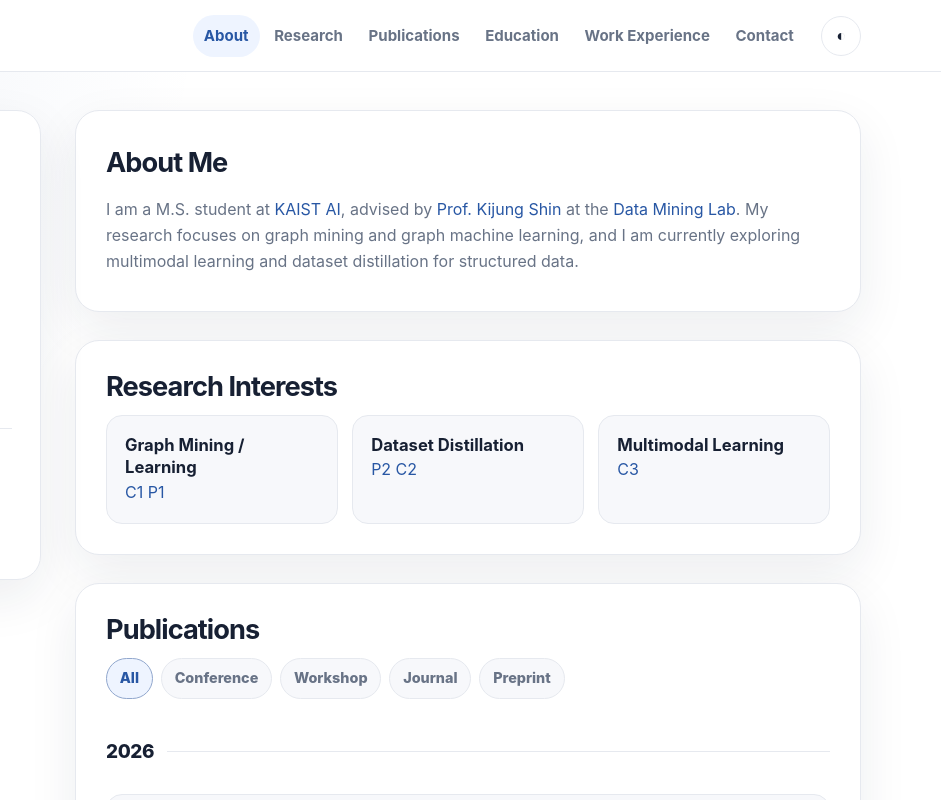
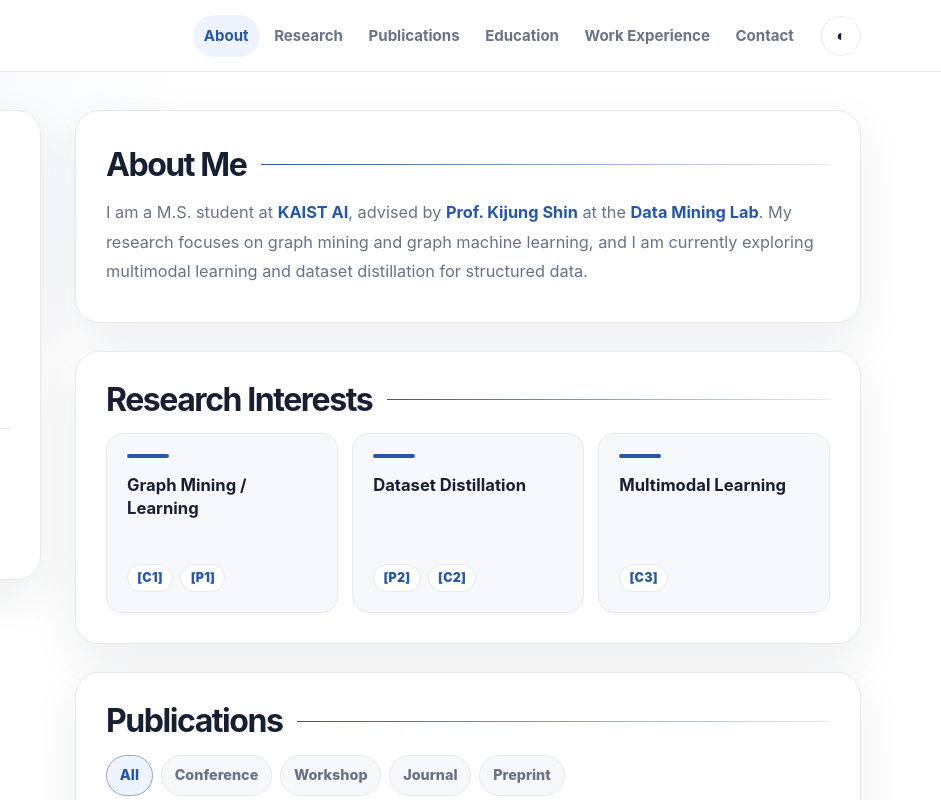
Before and after one commit to thisis05/thisis05.github.io, a plain HTML site: page index.html in a window 1280 px wide. Shown: the top 800 px of the page, 339-1280 px from the left. Drawn offline with Linux system fonts and the light colour scheme.

Commit message:
Update style.css

```diff
--- a/style.css
+++ b/style.css
@@ -96,6 +96,8 @@ code {
   transform: translateY(0);
 }
 
+/* Header */
+
 .site-header {
   position: sticky;
   top: 0;
@@ -176,12 +178,20 @@ code {
   background: var(--text);
 }
 
+/* Layout */
+
 .page-layout {
   display: grid;
   grid-template-columns: 300px minmax(0, 1fr);
   gap: 34px;
   padding: 38px 0 64px;
 }
+
+.content {
+  min-width: 0;
+}
+
+/* Profile */
 
 .profile-card {
   position: sticky;
@@ -278,29 +288,6 @@ code {
   font-weight: 750;
 }
 
-.icon-links {
-  gap: 0.6rem;
-}
-
-.icon-link {
-  width: 40px;
-  height: 40px;
-  min-height: 40px;
-  padding: 0;
-  border-radius: 50%;
-}
-
-.icon-link svg {
-  width: 20px;
-  height: 20px;
-  fill: currentColor;
-}
-
-.icon-link:hover,
-.icon-link:focus-visible {
-  transform: translateY(-1px);
-}
-
 .profile-link-button {
   font: inherit;
   cursor: pointer;
@@ -316,6 +303,30 @@ code {
   background: var(--accent-soft);
   color: var(--accent);
   text-decoration: none;
+}
+
+.icon-links {
+  gap: 0.6rem;
+}
+
+.icon-link {
+  width: 40px;
+  height: 40px;
+  min-height: 40px;
+  padding: 0;
+  border-radius: 50%;
+  transition: transform 0.18s ease, background 0.18s ease, color 0.18s ease;
+}
+
+.icon-link svg {
+  width: 20px;
+  height: 20px;
+  fill: currentColor;
+}
+
+.icon-link:hover,
+.icon-link:focus-visible {
+  transform: translateY(-1px);
 }
 
 .quick-tags {
@@ -335,9 +346,7 @@ code {
   font-weight: 800;
 }
 
-.content {
-  min-width: 0;
-}
+/* Sections */
 
 .section {
   margin-bottom: 28px;
@@ -351,15 +360,6 @@ code {
 .hero-section {
   padding-top: 36px;
   padding-bottom: 36px;
-}
-
-.eyebrow {
-  margin: 0 0 0.45rem;
-  color: var(--accent);
-  font-size: 0.78rem;
-  font-weight: 900;
-  letter-spacing: 0.12em;
-  text-transform: uppercase;
 }
 
 .section h2 {
@@ -402,23 +402,129 @@ code {
   text-align: right;
 }
 
+/* About */
+
+.about-heading {
+  display: flex;
+  align-items: center;
+  gap: 0.9rem;
+  margin-bottom: 1rem;
+}
+
+.about-heading h2 {
+  margin: 0;
+  font-size: 2rem;
+  line-height: 1.1;
+  letter-spacing: -0.045em;
+}
+
+.about-heading::after {
+  content: "";
+  flex: 1;
+  height: 1px;
+  background: linear-gradient(
+    to right,
+    var(--accent),
+    color-mix(in srgb, var(--accent) 12%, transparent)
+  );
+}
+
+.about-lead {
+  margin: 0;
+  color: var(--muted);
+  font-size: 1.02rem;
+  line-height: 1.8;
+}
+
+.about-lead a {
+  font-weight: 750;
+}
+
+/* Research interests */
+
 .interest-grid {
   display: grid;
-  grid-template-columns: repeat(3, 1fr);
+  grid-template-columns: repeat(3, minmax(0, 1fr));
   gap: 0.9rem;
 }
 
-.interest-grid article {
-  padding: 18px;
+.interest-card {
+  position: relative;
+  display: flex;
+  flex-direction: column;
+  min-height: 180px;
+  padding: 20px;
   border: 1px solid var(--line);
   border-radius: var(--radius-md);
   background: var(--bg-soft);
 }
 
-.interest-grid p {
-  margin-bottom: 0;
+.interest-card::before {
+  content: "";
+  width: 42px;
+  height: 4px;
+  margin-bottom: 1rem;
+  border-radius: var(--radius-sm);
+  background: var(--accent);
+}
+
+.interest-head {
+  display: flex;
+  align-items: flex-start;
+  justify-content: space-between;
+  gap: 0.75rem;
+}
+
+.interest-head h3 {
+  margin: 0;
+  font-size: 1.04rem;
+  line-height: 1.35;
+}
+
+.interest-card p {
+  margin: 0.65rem 0 1rem;
+  color: var(--muted);
   font-size: 0.94rem;
 }
+
+.paper-refs {
+  display: flex;
+  flex-wrap: wrap;
+  gap: 0.45rem;
+  margin-top: auto;
+}
+
+.paper-ref {
+  display: inline-flex;
+  align-items: center;
+  min-height: 28px;
+  padding: 0.18rem 0.58rem;
+  border: 1px solid var(--line);
+  border-radius: var(--radius-sm);
+  background: var(--card);
+  color: var(--accent);
+  font-size: 0.78rem;
+  font-weight: 900;
+  letter-spacing: 0.02em;
+}
+
+.paper-ref::before {
+  content: "[";
+}
+
+.paper-ref::after {
+  content: "]";
+}
+
+.paper-ref:hover,
+.paper-ref:focus-visible {
+  border-color: color-mix(in srgb, var(--accent) 45%, var(--line));
+  background: var(--accent-soft);
+  color: var(--accent);
+  text-decoration: none;
+}
+
+/* Publications */
 
 .pub-toolbar {
   display: flex;
@@ -544,6 +650,8 @@ code {
   margin-top: 0.85rem;
 }
 
+/* Timeline */
+
 .timeline {
   display: grid;
   gap: 0.9rem;
@@ -572,16 +680,7 @@ code {
   margin: 0.3rem 0 0;
 }
 
-.simple-list {
-  margin: 0;
-  padding-left: 1.1rem;
-  color: var(--muted);
-}
-
-.simple-list span {
-  color: var(--accent);
-  font-weight: 900;
-}
+/* Footer */
 
 .footer {
   display: flex;
@@ -592,6 +691,8 @@ code {
   color: var(--subtle);
   font-size: 0.9rem;
 }
+
+/* Print */
 
 @media print {
   :root {
@@ -670,7 +771,8 @@ code {
     page-break-inside: avoid;
   }
 
-  .pub-card {
+  .pub-card,
+  .interest-card {
     page-break-inside: avoid;
     border: 1px solid #dddddd;
     background: #ffffff;
@@ -681,6 +783,8 @@ code {
     text-decoration: none;
   }
 }
+
+/* Responsive */
 
 @media (max-width: 920px) {
   .menu-toggle {
@@ -716,10 +820,6 @@ code {
     position: static;
   }
 
-  .interest-grid {
-    grid-template-columns: 1fr;
-  }
-
   .section-heading {
     display: block;
   }
@@ -727,6 +827,12 @@ code {
   .section-heading p {
     margin-top: 0.25rem;
     text-align: left;
+  }
+}
+
+@media (max-width: 760px) {
+  .interest-grid {
+    grid-template-columns: 1fr;
   }
 }
 
@@ -740,6 +846,10 @@ code {
     padding: 22px;
   }
 
+  .about-heading h2 {
+    font-size: 1.72rem;
+  }
+
   .timeline-item {
     grid-template-columns: 1fr;
     gap: 0.25rem;
```
